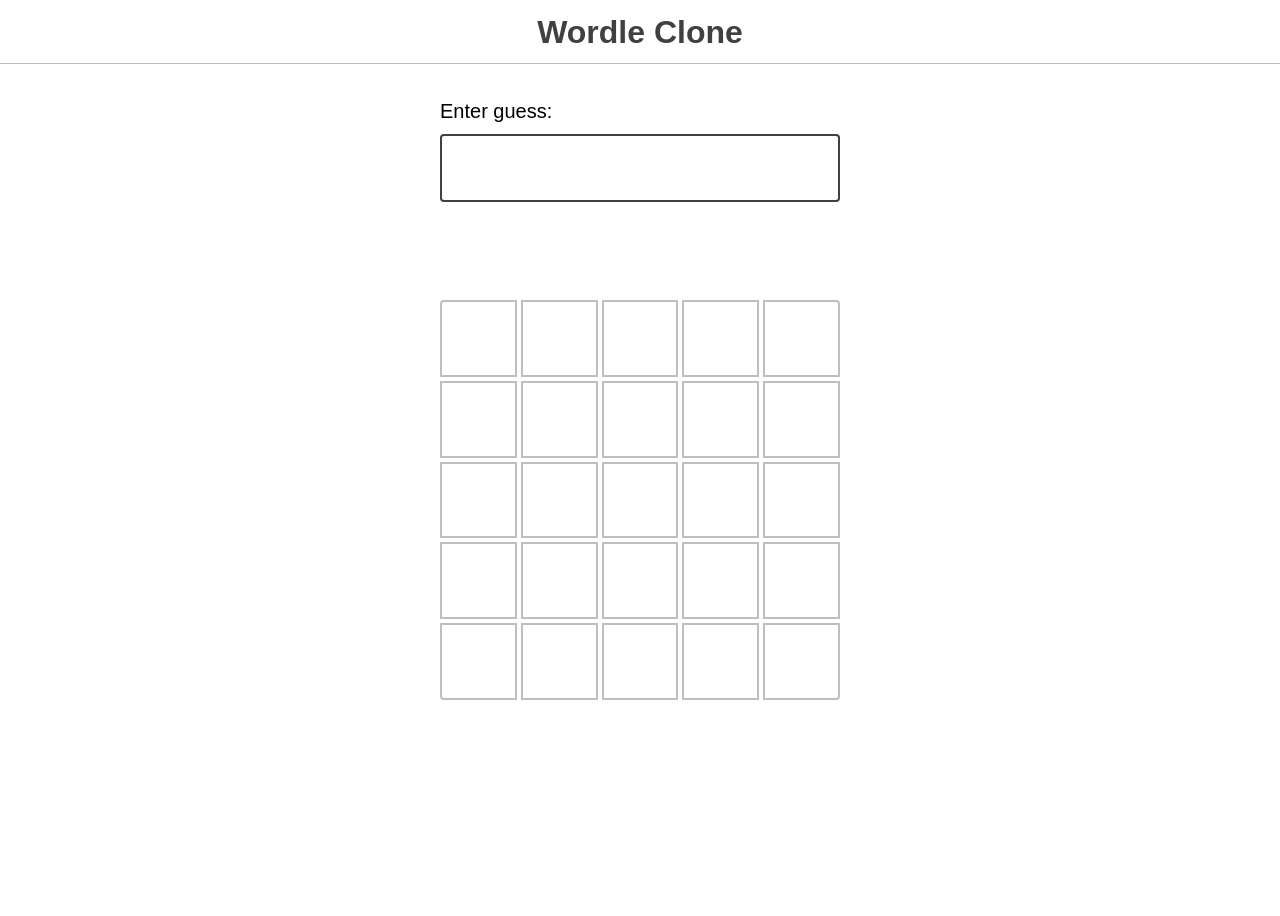
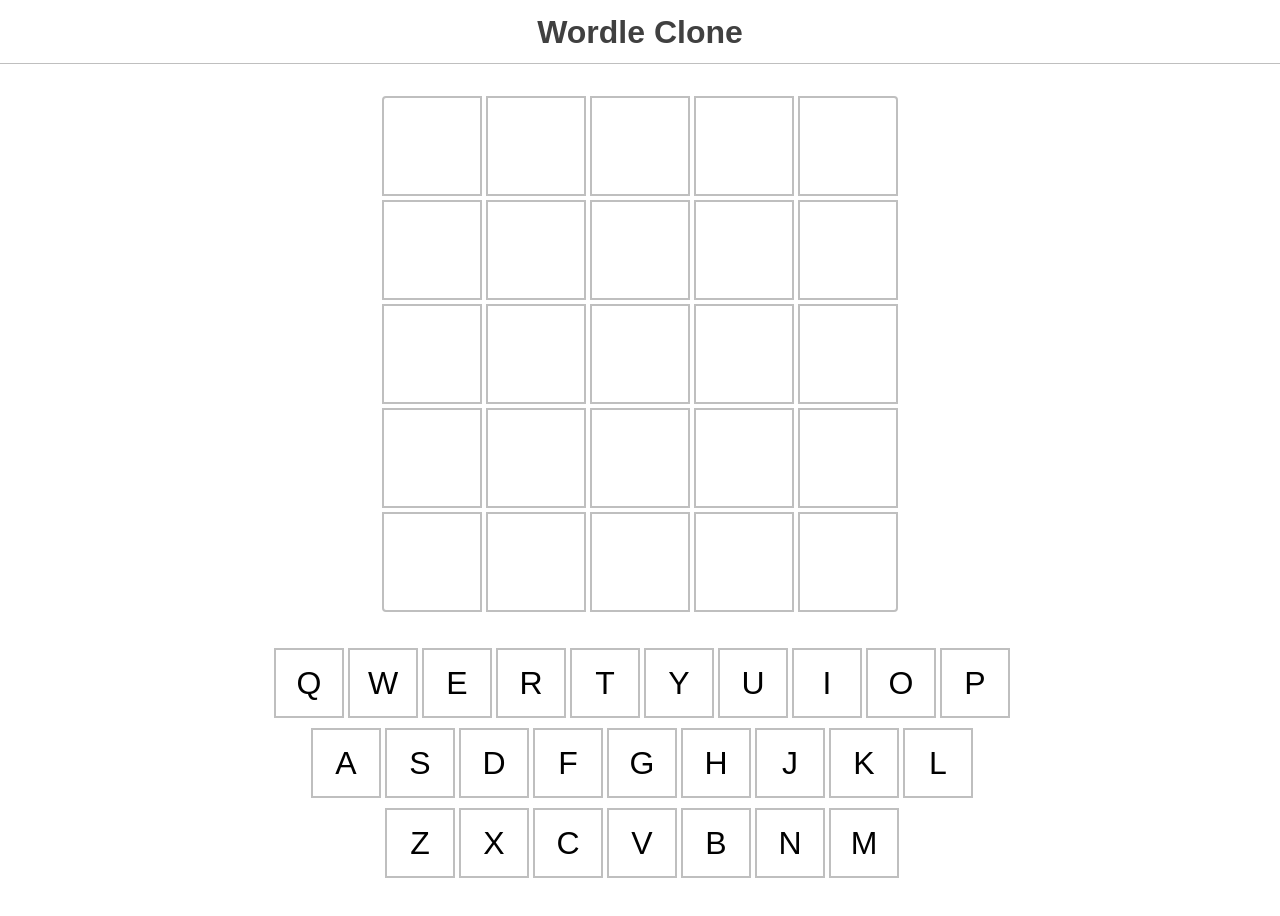
Before and after one commit to Tantanok221/Wordle-Clone, a React (Vite) app: page / in a window 1280 px wide. Shown: the top 916 px of the page. Before the commit the page ends 800 px from the top, so only its background shows below. Built offline with nearby package versions, Linux system fonts and the light colour scheme.

Commit message:
Completed keyboard in term of css

```diff
--- a/src/components/Game/Game.jsx
+++ b/src/components/Game/Game.jsx
@@ -3,62 +3,98 @@ import { sample } from "../../utils";
 import { WORDS } from "../../data";
 import GuessInput from "../GuessInput";
 import GuessResult from "../GuessResult";
-import Banner from "../Banner"
+import Banner from "../Banner";
+import GuessKeyboard from "../GuessKeyboard";
 // Pick a random word on every pageload.
 const answer = sample(WORDS);
 // To make debugging easier, we'll log the solution in the console.
 console.info({ answer });
 
 function Game() {
-  const guessResultObj = [{
+  const guessResultObj = [
+    {
       guess: "",
       guessKey: crypto.randomUUID(),
-    attempt: [{status: "none"},{status: "none"},{status: "none"},{status: "none"},{status: "none"},]
+      attempt: [
+        { status: "none" },
+        { status: "none" },
+        { status: "none" },
+        { status: "none" },
+        { status: "none" },
+      ],
     },
     {
       guess: "",
       guessKey: crypto.randomUUID(),
-    attempt: [{status: "none"},{status: "none"},{status: "none"},{status: "none"},{status: "none"},]
+      attempt: [
+        { status: "none" },
+        { status: "none" },
+        { status: "none" },
+        { status: "none" },
+        { status: "none" },
+      ],
     },
     {
       guess: "",
       guessKey: crypto.randomUUID(),
-    attempt: [{status: "none"},{status: "none"},{status: "none"},{status: "none"},{status: "none"},]
+      attempt: [
+        { status: "none" },
+        { status: "none" },
+        { status: "none" },
+        { status: "none" },
+        { status: "none" },
+      ],
     },
     {
       guess: "",
       guessKey: crypto.randomUUID(),
-    attempt: [{status: "none"},{status: "none"},{status: "none"},{status: "none"},{status: "none"},]
+      attempt: [
+        { status: "none" },
+        { status: "none" },
+        { status: "none" },
+        { status: "none" },
+        { status: "none" },
+      ],
     },
     {
       guess: "",
       guessKey: crypto.randomUUID(),
-    attempt: [{status: "none"},{status: "none"},{status: "none"},{status: "none"},{status: "none"},]
+      attempt: [
+        { status: "none" },
+        { status: "none" },
+        { status: "none" },
+        { status: "none" },
+        { status: "none" },
+      ],
     },
+  ];
 
 
-]
+
   const [guess, setGuess] = React.useState("");
   const [guessResult, setGuessResult] = React.useState(guessResultObj);
-  const [winLose,setWinLose] = React.useState("")
-  console.log(guess)
-  console.log(guessResult)
+  const [winLose, setWinLose] = React.useState("");
+  console.log(guess);
+  console.log(guessResult);
 
   return (
     <>
-      {<GuessInput
+
+      {/* {
+        <GuessInput
           guess={guess}
           setGuess={setGuess}
           guessResult={guessResult}
           setGuessResult={setGuessResult}
-        answer = {answer}
-        setWinLose = {setWinLose}
-        winLose = {winLose}
-      />}
+          answer={answer}
+          setWinLose={setWinLose}
+          winLose={winLose}
+        />
+      } */}
 
-      < GuessResult guessResult={guessResult} />
-
-      {winLose != "" && <Banner answer = {answer} winLose={winLose}/>}
+      <GuessResult guessResult={guessResult} />
+      <GuessKeyboard/>
+      {winLose != "" && <Banner answer={answer} winLose={winLose} />}
     </>
   );
 }
--- /dev/null
+++ b/src/components/GuessKeyboard/GuessKeyboard.jsx
@@ -0,0 +1,23 @@
+import React from 'react';
+
+function GuessKeyboard() {
+  const keyboard = [
+    ["Q", "W", "E", "R", "T", "Y", "U", "I", "O", "P"],
+    ["A", "S", "D", "F", "G", "H", "J", "K", "L"],
+    ["Z", "X", "C", "V", "B", "N", "M"],
+  ];
+  return (<div className="keyboard">
+    {keyboard.map((row, i) => {
+
+      return (
+        <div className="rowKeyboard" key={i}>
+        {row.map((letter, j) => <div key={j} className="keycell">{letter}</div>)}
+        </div>
+        )
+    }
+      )}
+
+  </div>);
+}
+
+export default GuessKeyboard;
--- /dev/null
+++ b/src/components/GuessKeyboard/index.jsx
@@ -0,0 +1,2 @@
+export * from './GuessKeyboard';
+export { default } from './GuessKeyboard';
--- a/src/styles.css
+++ b/src/styles.css
@@ -76,11 +76,13 @@ h1 {
   flex: 1;
   display: flex;
   flex-direction: column;
+  align-items: center;
+
   gap: var(--game-spacing);
   padding: var(--game-spacing) 32px;
   margin: 0 auto;
   min-width: 250px;
-  max-width: min(500px, 58vh, 100%);
+  max-width: 90vw;
 }
 
 .guess-results {
@@ -88,6 +90,7 @@ h1 {
   display: flex;
   flex-direction: column;
   justify-content: center;
+  align-items: center;
 }
 
 .guess {
@@ -98,13 +101,36 @@ h1 {
 
 .cell {
   position: relative;
-  width: 20%;
+  width: 100px;
   display: grid;
   place-content: center;
   aspect-ratio: 1 / 1;
   border: 2px solid var(--color-gray-700);
   border-radius: var(--radius);
   font-size: 2rem;
+}
+.keyboard{
+  display: flex;
+  flex-direction: column;
+  align-items: center;
+}
+.rowKeyboard{
+  display: flex;
+  flex-direction: row ;
+  align-items: center;
+  margin-bottom: 10px;
+}
+
+.keycell {
+  position: relative;
+  width: 70px;
+  display: grid;
+  place-content: center;
+  aspect-ratio: 1 / 1;
+  border: 2px solid var(--color-gray-700);
+  border-radius: var(--radius);
+  font-size: 2rem;
+  margin-left: 4px
 }
 
 /*
@@ -140,7 +166,7 @@ h1 {
   color: white;
 }
 
-.guess-input-wrapper {
+/* .guess-input-wrapper {
   display: flex;
   flex-direction: column;
   gap: 8px;
@@ -158,8 +184,8 @@ h1 {
   border: 2px solid var(--color-gray-300);
   border-radius: 4px;
   padding: 8px 16px;
-  outline-offset: 4px;
-}
+  outline-offset: 4px; */
+/* } */
 
 .banner {
   position: fixed;
```
Lines whose indentation alone changed are shown as unchanged.
